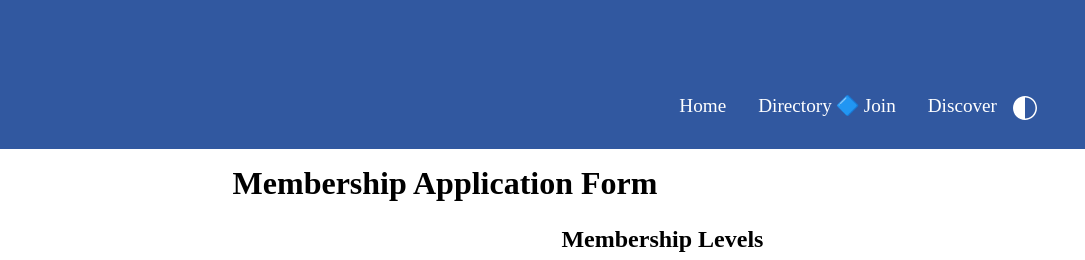
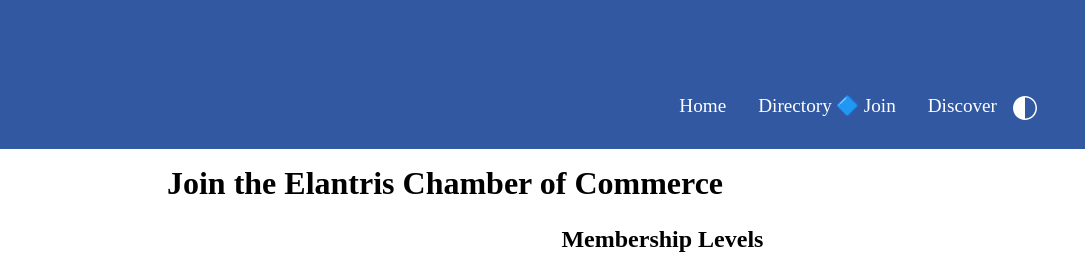
Before and after one commit to J-Peterson-Sch/wdd231, a plain HTML site: page chamber/join.html in a window 1280 px wide. Shown: the top 260 px of the page, 195-1280 px from the left. Drawn offline with Linux system fonts and the light colour scheme; a web font is replaced by a local one.

Commit message:
Fixed metadata

```diff
--- a/chamber/join.html
+++ b/chamber/join.html
@@ -7,8 +7,8 @@
     <meta name="description" content="Welcome page for the Elantris Chamber of Commerce.">
     <meta name="author" content="Jordan Peterson">
 
-    <meta property="og:title" content="Elantris Chamber of Commerce">
-    <meta property="og:description" content="Welcome page for the Elantris Chamber of Commerce.">
+    <meta property="og:title" content="ECC Join Form">
+    <meta property="og:description" content="Join the Elantris Chamber of Commerce.">
     <meta property="og:url" content="https://j-peterson-sch.github.io/wdd231/chamber/index.html">
     <meta property="og:image" content="https://j-peterson-sch.github.io/wdd231/chamber/images/elantris-chamber-of-commerce.webp">
 
@@ -51,7 +51,7 @@
 
     </header>
     <main>
-      <h1>Membership Application Form</h1>
+      <h1>Join the Elantris Chamber of Commerce</h1>
       <div id="join-form">
         <form method="get" action="thankyou.html">
             <label>
```
